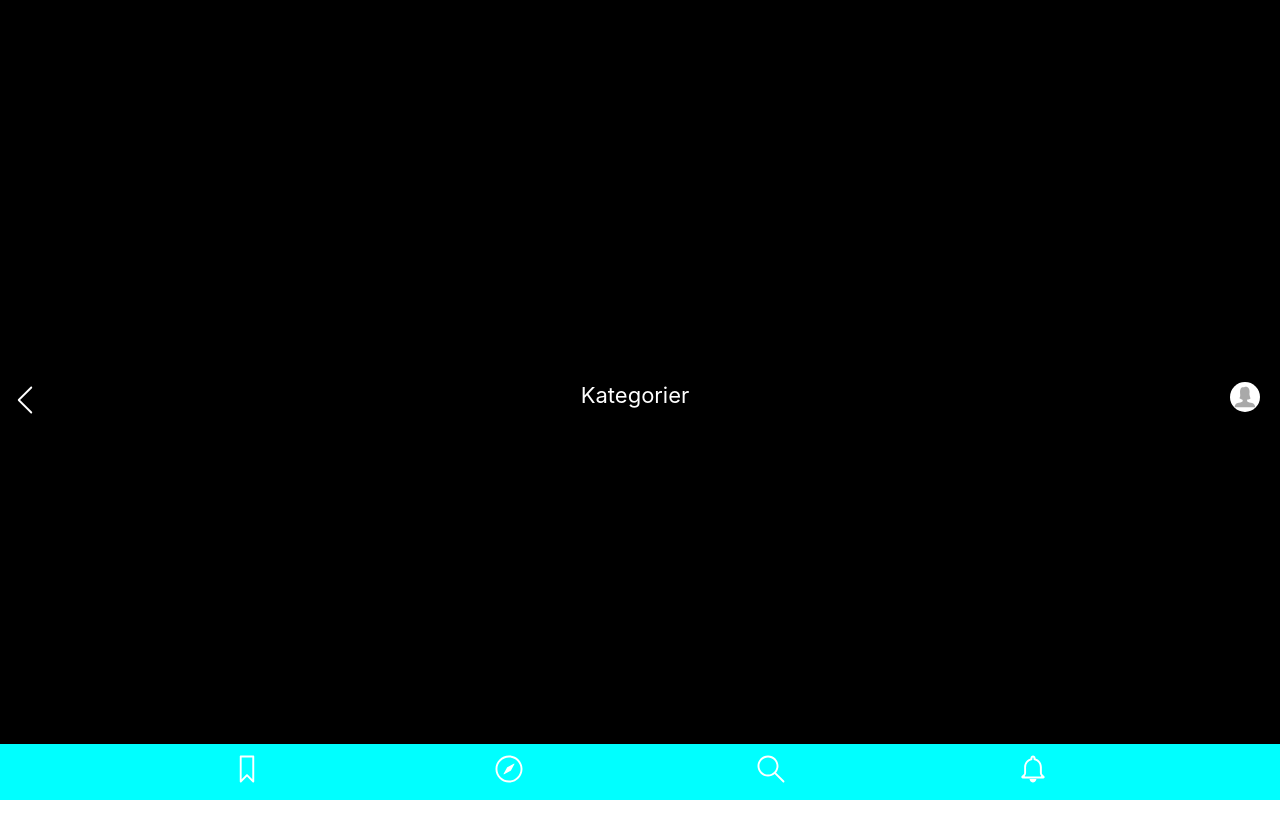
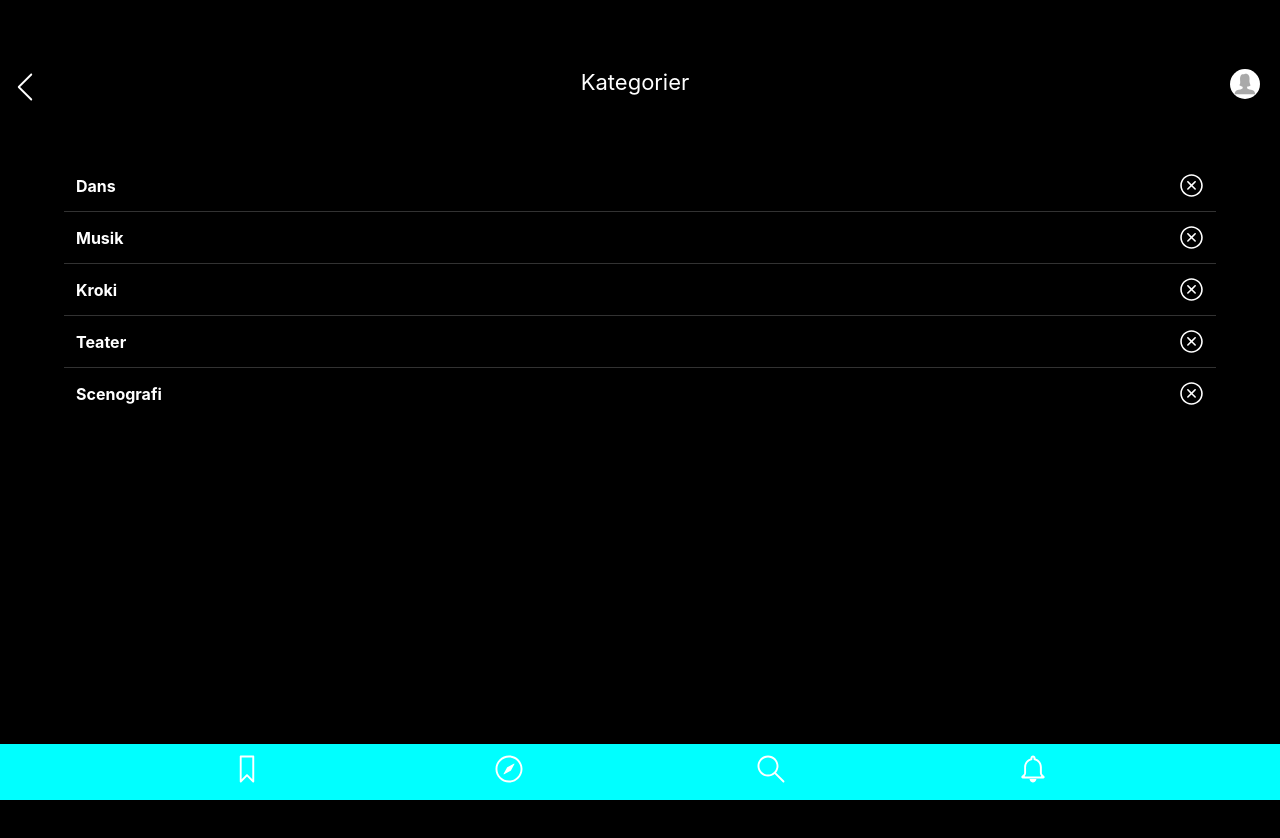
Before and after one commit to erikarvidsson/KA-project2, a React (Create React App) app: page /Categories in a window 1280 px wide. Shown: the top 838 px of the page. Before the commit the page ends 800 px from the top, so only its background shows below. Built offline with nearby package versions, Linux system fonts and the light colour scheme.

Commit message:
Fixed categoy page

```diff
--- a/src/App.css
+++ b/src/App.css
@@ -13,8 +13,9 @@
   min-height: 100vh;
   display: flex;
   flex-direction: column;
-  align-items: center;
-  justify-content: center;
+  padding-top: 59px;
+  /* align-items: center;
+  justify-content: center; */
   font-size: calc(10px + 2vmin);
   color: white;
 }
--- /dev/null
+++ b/src/components/Category/index.js
@@ -0,0 +1,38 @@
+import React from 'react';
+import styled from 'styled-components';
+import { Header, P, H2, H3 } from '../typo';
+
+const DivStyled = styled.div`
+    height: 51px;
+    width: 100vw;
+    display: flex;
+    justify-content: center;
+`;
+
+const CategoryDivStyled = styled.div`
+    height: 100%;
+    width: 90vw;
+    display: flex;
+    justify-content: space-between;
+    align-items: center;
+    margin: 0;
+`;
+
+const ImgStyled = styled.img`
+    height: 25px;
+    margin-right: 12px;
+`;
+
+
+const Category = (props) => {
+    return(
+        <DivStyled>
+            <CategoryDivStyled>
+                <P text={props.text} fontWeight='Bold'/>
+                <ImgStyled src={props.img} alt=''></ImgStyled>
+            </CategoryDivStyled>
+        </DivStyled>
+    )
+}
+
+export default Category;
--- a/src/components/Layout/index.js
+++ b/src/components/Layout/index.js
@@ -5,18 +5,14 @@ import { Route, Switch, Link } from "react-router-dom";
 
 const Wrapper = styled.div`
   margin: 0 auto;
-  text-align: center;
+  text-align: ${props => props.textAlign || 'left'};
   background-color: black;
-  margin-bottom:
-  ul{
-    list-style: none;
-    padding: 0%;
-  }
+  margin-bottom: 68px;
 `;
 
 const Layout = (props) => {
   return (
-    <Wrapper>
+    <Wrapper {...props}>
       {props.children}
       <Menu />
     </Wrapper>
--- /dev/null
+++ b/src/components/Line/index.js
@@ -0,0 +1,17 @@
+import React from 'react';
+import styled from 'styled-components';
+
+const DivStyled = styled.div`
+    height: 0;
+    width: 90vw;
+    border-bottom: 1px solid #323232;
+`;
+const Line = () => {
+    return(
+        <DivStyled >
+
+        </DivStyled >
+    )
+}
+
+export default Line;
--- a/src/components/typo.js
+++ b/src/components/typo.js
@@ -10,7 +10,7 @@ const HeaderStyle = styled.h1`
   }; */
   font-size: 48px;
   font-weight: ${props => props.fontWeight || "normal"};
-  margin-top: ${props => props.top || "12px"};
+  margin-top: ${props => props.marginTop || "12px"};
   margin-left: 12px;
   margin-right: 12px;
   color: white;
@@ -21,7 +21,7 @@ const HeaderStyle = styled.h1`
 const H2Style = styled.h2`
   font-size: 38px;
   font-weight: ${props => props.fontWeight || "normal"};
-  margin-top: ${props => props.top || "12px"};
+  margin-top: ${props => props.marginTop || "12px"};
   margin-left: 12px;
   margin-right: 12px;
   color: white;
@@ -32,7 +32,7 @@ const H2Style = styled.h2`
 const H3Style = styled.h3 `
   font-size: 22px;
   font-weight: ${props => props.fontWeight || "normal"};
-  margin-top: ${props => props.top || "12px"};
+  margin-top: ${props => props.marginTop || "12px"};
   margin-left: 12px;
   margin-right: 12px;
   color: white;
@@ -41,13 +41,14 @@ const H3Style = styled.h3 `
 `
 
 const PStyle = styled.p`
+  font-size: 16px;
+  font-weight: ${props => props.fontWeight || "normal"};
   top: ${props => props.top};
   margin-left: 12px;
   margin-right: 12px;
-  width: 90%;
-  font-size: 20px;
   color: white;
   text-align: ${props => props.textAlign || 'left'};
+  width: 90%;
 `;
 
 
--- a/src/view/categories.js
+++ b/src/view/categories.js
@@ -3,6 +3,9 @@ import styled from 'styled-components';
 import Layout from '../components/Layout';
 import { Header, P, H2, H3 } from '../components/typo';
 import ProfileIcon from '../components/ProfileIcon';
+import NavigationButton from '../components/NavigationButton';
+import Category from '../components/Category';
+import Line from '../components/Line';
 
 const DivStyled = styled.div `
     width: 100vw;
@@ -19,6 +22,13 @@ const BackIconStyled = styled.img `
     margin-left: 10px;
 `
 
+const CategoryDivStyled = styled.div`
+    margin-top: 45px;
+    display: flex;
+    flex-direction: column;
+    align-items: center;
+`
+
 const Categories = (props) => {
     return(
         <div>
@@ -28,6 +38,17 @@ const Categories = (props) => {
                     <H3 text='Kategorier' textAlign='center'/>
                     <ProfileIcon />
                 </DivStyled>
+                <CategoryDivStyled>
+                    <Category text='Dans' img='assets/icons/cancel-1.svg'/>
+                    <Line />
+                    <Category text='Musik' img='assets/icons/cancel-1.svg'/>
+                    <Line />
+                    <Category text='Kroki' img='assets/icons/cancel-1.svg'/>
+                    <Line />
+                    <Category text='Teater' img='assets/icons/cancel-1.svg'/>
+                    <Line />
+                    <Category text='Scenografi' img='assets/icons/cancel-1.svg'/>
+                </CategoryDivStyled>
             </Layout>
         </div>
     )
```
